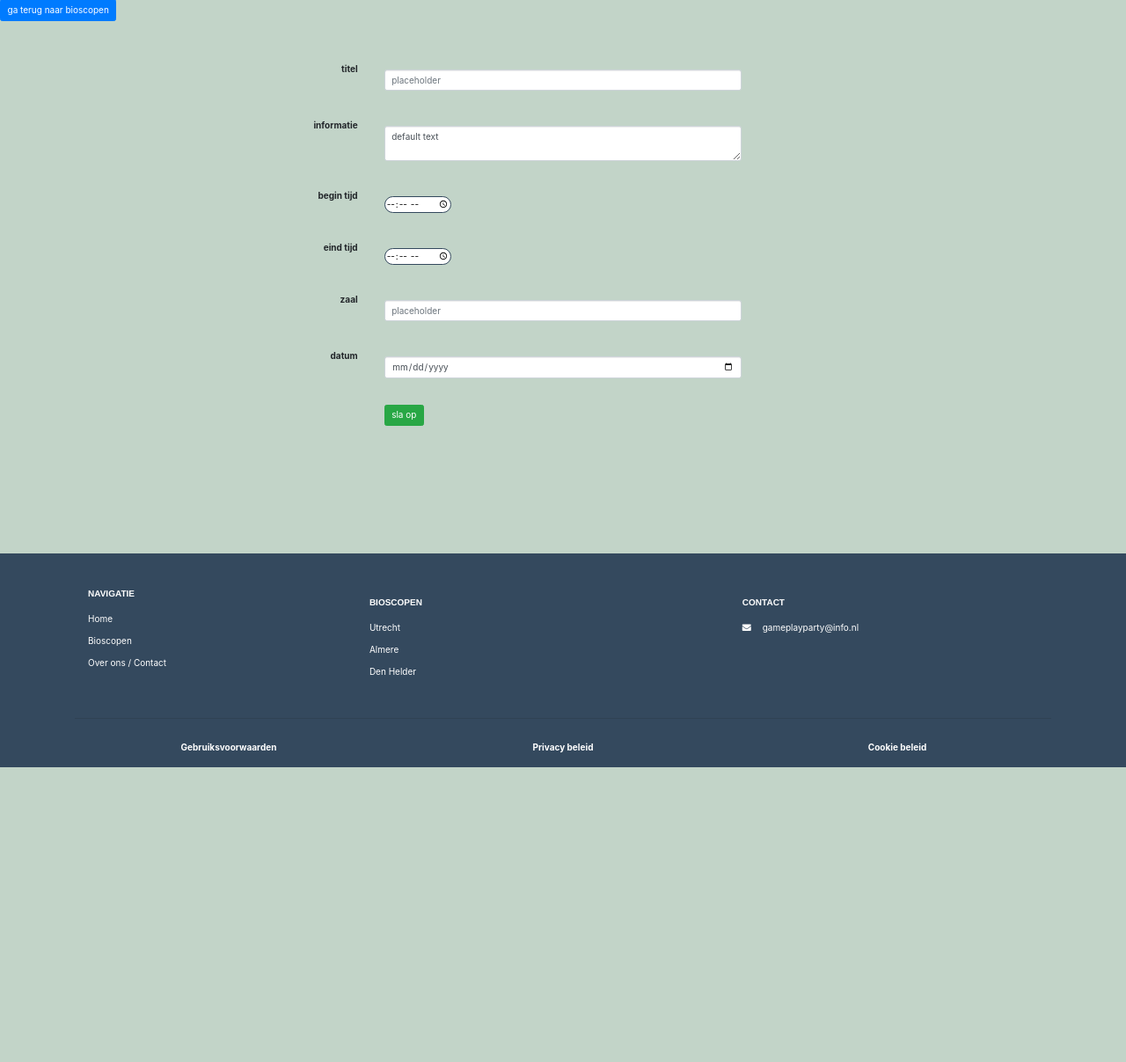
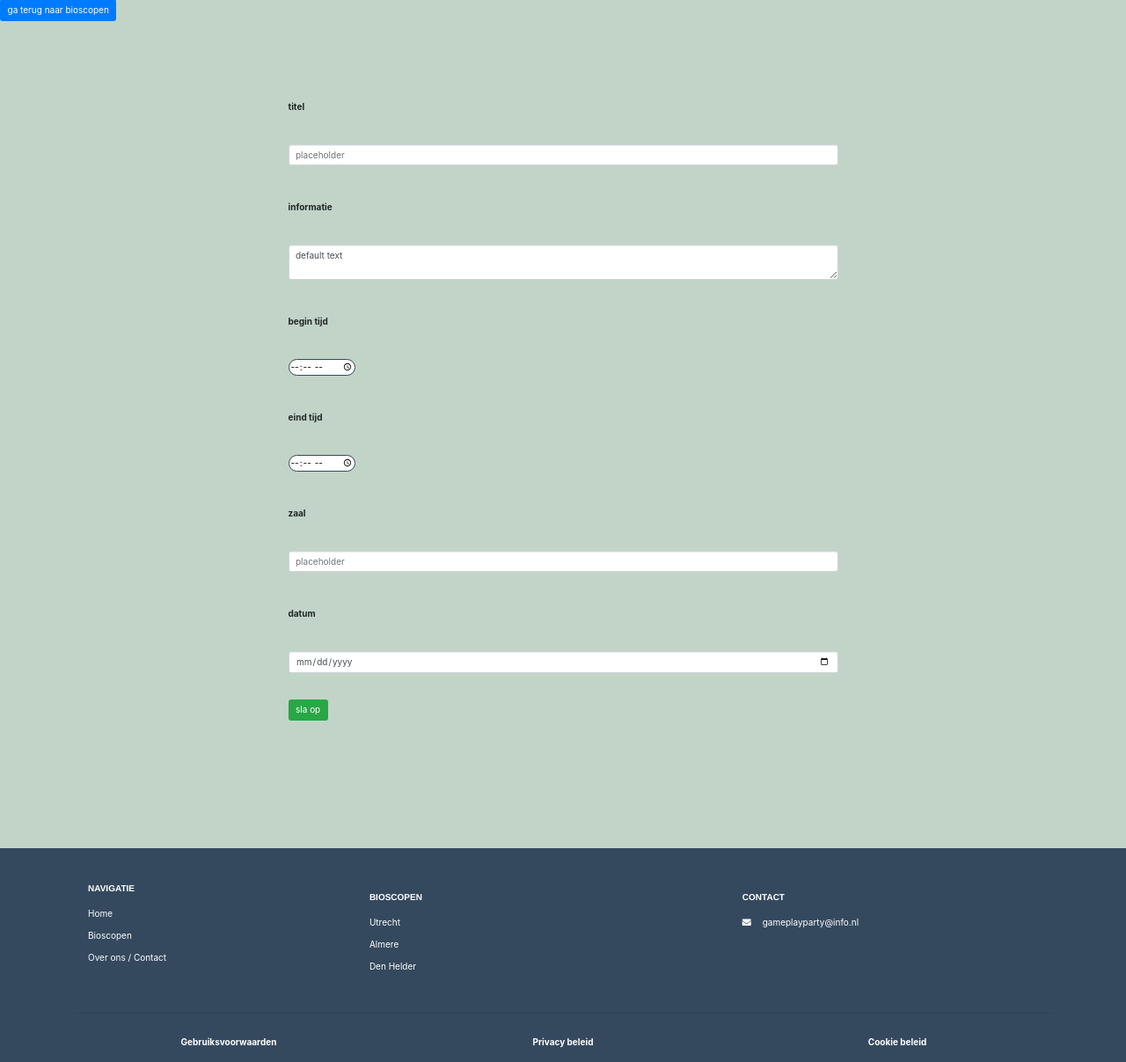
Before and after one commit to germaintje/gameplayparty, a PHP site: page /view/old/createParty.php in a window 1280 px wide. Shown: the part 351-1558 px from the top of the page at 88% size. Before the commit the page ends 1223 px from the top, so only its background shows below. Run offline with PHP 8.4, Linux system fonts and the light colour scheme; style sheets or scripts are compiled from the project's sources; some libraries are stand-ins or nearby versions; grey boxes are pictures that could not be loaded.

Commit message:
form styling fix

```diff
--- a/view/old/createParty.php
+++ b/view/old/createParty.php
@@ -1,18 +1,19 @@
 <?php include 'header.php'; ?>
-<button type="button" class="btn btn-primary"><a href="index.php?op=beheerderbios" class="textcolor" style="color:white;">ga terug naar bioscopen</a></button>
 <style>
 
 </style>
-<form class="form-horizontal" action="index.php?op=CreatePostParty" method="POST">
+<form class="form-horizontal" action="index.php?op=CreatePostParty" method="POST" class="col-md-6 col-md-offset-3" >
+
 <fieldset>
+<button type="button" class="btn btn-primary"><a href="index.php?op=beheerderbios" class="textcolor" style="color:white;">ga terug naar bioscopen</a></button>
 
 <!-- Form Name -->
 
 
 <!-- Text input-->
 <div class="form-group">
-  <label class="col-md-4 control-label" for="textinput"></label>
-  <div class="col-md-4">
+  <label class="col-md-6 col-md-offset-3"  for="textinput"></label>
+  <div class="col-md-6 col-md-offset-3" >
   <input id="textinput"  name="reserveerbeschikbaar_id" type="hidden"
   value="hidden" placeholder="placeholder" class="form-control input-md" >
   </div>
@@ -20,8 +21,8 @@
 
 <!-- Text input-->
 <div class="form-group">
-  <label class="col-md-4 control-label" for="textinput">titel</label>
-  <div class="col-md-4">
+  <label class="col-md-6 col-md-offset-3"  for="textinput">titel</label>
+  <div class="col-md-6 col-md-offset-3" >
   <input id="textinput"    name="titel" placeholder="placeholder" class="form-control input-md">
 
   </div>
@@ -29,45 +30,45 @@
 
 <!-- Textarea -->
 <div class="form-group">
-  <label class="col-md-4 control-label" for="textarea">informatie</label>
-  <div class="col-md-4">
+  <label class="col-md-6 col-md-offset-3" for="textarea">informatie</label>
+  <div class="col-md-6 col-md-offset-3" >
     <textarea class="form-control" id="textarea" name="informatie">default text</textarea>
   </div>
 </div>
 <div class="form-group">
-  <label class="col-md-4 control-label" for="textinput">begin tijd</label>
-  <div class="col-md-4">
+  <label class="col-md-6 col-md-offset-3"  for="textinput">begin tijd</label>
+  <div class="col-md-6 col-md-offset-3" >
   <input id="textinput" type="time" id="appt" name="begin_tijd"
        min="09:00" max="18:00">
 
   </div>
 </div>
 <div class="form-group">
-  <label class="col-md-4 control-label" for="textinput">eind tijd</label>
-  <div class="col-md-4">
+  <label class="col-md-6 col-md-offset-3"  for="textinput">eind tijd</label>
+  <div class="col-md-6 col-md-offset-3" >
   <input id="textinput" type="time"  id="appt" name="eind_tijd"
        min="09:00" max="18:00">
 
   </div>
 </div>
 <div class="form-group">
-  <label class="col-md-4 control-label" for="textinput">zaal</label>
-  <div class="col-md-4">
+  <label class="col-md-6 col-md-offset-3"  for="textinput">zaal</label>
+  <div class="col-md-6 col-md-offset-3" >
   <input id="textinput"   name="zaal" placeholder="placeholder" class="form-control input-md">
 
   </div>
 </div>
 
 <div class="form-group">
-  <label class="col-md-4 control-label" for="textinput">datum</label>
-  <div class="col-md-4">
+  <label class="col-md-6 col-md-offset-3"  for="textinput">datum</label>
+  <div class="col-md-6 col-md-offset-3" >
   <input id="textinput"   type="date" name="dag" placeholder="placeholder" class="form-control input-md">
   <br><br>
   <button id="button1id"type="submit" name="submit"class="btn btn-success">sla op</button>
   </div>
 </div>
 <div class="form-group">
-<div class="col-md-4">
+<div class="col-md-6 col-md-offset-3" >
  <input type="hidden" name="b_naam_int" >
 
  </div>
```
Also changed, not shown: view/old/updateParty.php (+16 -16 lines).
